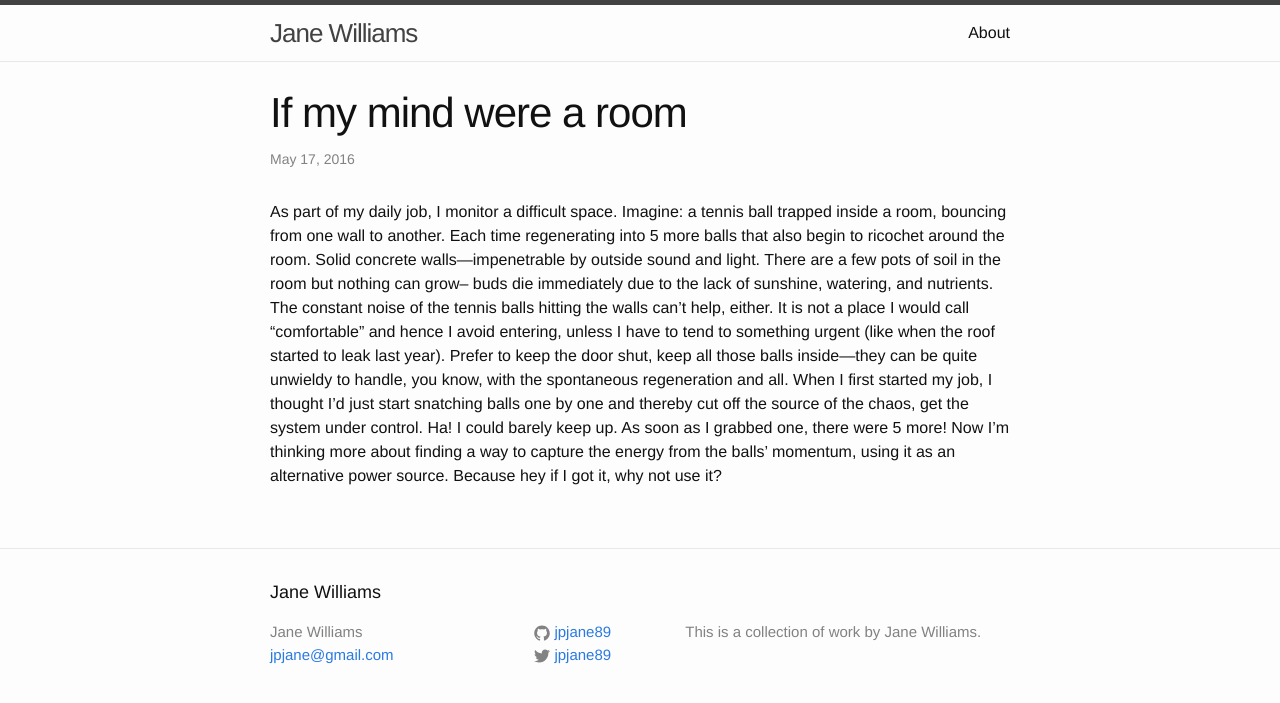
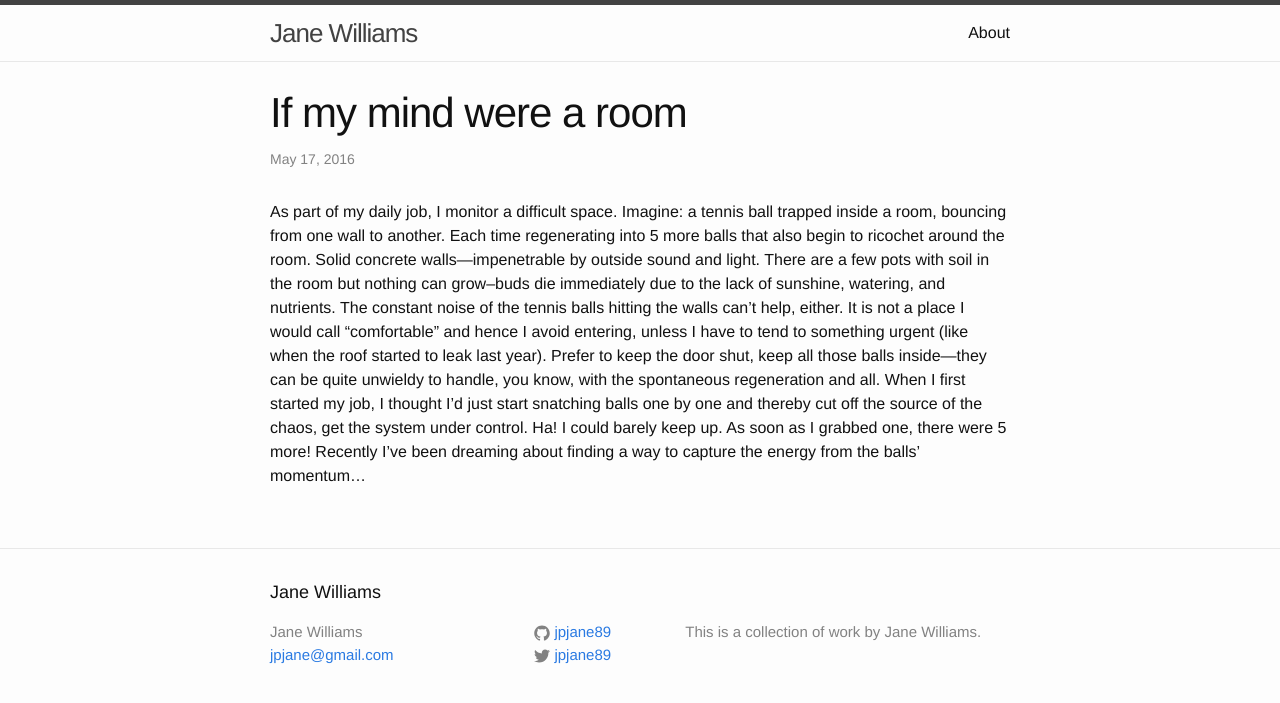
Before and after one commit to jpjane89/jpjane89.github.io, a Jekyll site: the page built from _posts/2016-05-17-if-my-mind-were-a-room.markdown, in a window 1280 px wide. Shown: the top 703 px of the page. Built offline with Jekyll 4.4.1, drawn with Linux system fonts in a browser that asks for light colours.

```diff
--- a/_posts/2016-05-17-if-my-mind-were-a-room.markdown
+++ b/_posts/2016-05-17-if-my-mind-were-a-room.markdown
@@ -4,4 +4,4 @@ title:  "If my mind were a room"
 date:   2016-05-17 19:44
 categories: jekyll update writing
 ---
-As part of my daily job, I monitor a difficult space. Imagine: a tennis ball trapped inside a room, bouncing from one wall to another. Each time regenerating into 5 more balls that also begin to ricochet around the room. Solid concrete walls—impenetrable by outside sound and light. There are a few pots of soil in the room but nothing can grow– buds die immediately due to the lack of sunshine, watering, and nutrients. The constant noise of the tennis balls hitting the walls can’t help, either. It is not a place I would call “comfortable” and hence I avoid entering, unless I have to tend to something urgent (like when the roof started to leak last year). Prefer to keep the door shut, keep all those balls inside—they can be quite unwieldy to handle, you know, with the spontaneous regeneration and all. When I first started my job, I thought I’d just start snatching balls one by one and thereby cut off the source of the chaos, get the system under control.  Ha! I could barely keep up. As soon as I grabbed one, there were 5 more! Now I’m thinking more about finding a way to capture the energy from the balls’ momentum, using it as an alternative power source. Because hey if I got it, why not use it?
+As part of my daily job, I monitor a difficult space. Imagine: a tennis ball trapped inside a room, bouncing from one wall to another. Each time regenerating into 5 more balls that also begin to ricochet around the room. Solid concrete walls—impenetrable by outside sound and light. There are a few pots with soil in the room but nothing can grow–buds die immediately due to the lack of sunshine, watering, and nutrients. The constant noise of the tennis balls hitting the walls can’t help, either. It is not a place I would call “comfortable” and hence I avoid entering, unless I have to tend to something urgent (like when the roof started to leak last year). Prefer to keep the door shut, keep all those balls inside—they can be quite unwieldy to handle, you know, with the spontaneous regeneration and all. When I first started my job, I thought I’d just start snatching balls one by one and thereby cut off the source of the chaos, get the system under control.  Ha! I could barely keep up. As soon as I grabbed one, there were 5 more! Recently I’ve been dreaming about finding a way to capture the energy from the balls’ momentum…
```
Also changed, not shown: _posts/2016-05-17-if-my-mind-was-a-room.markdown (deleted, +0 -7 lines).
